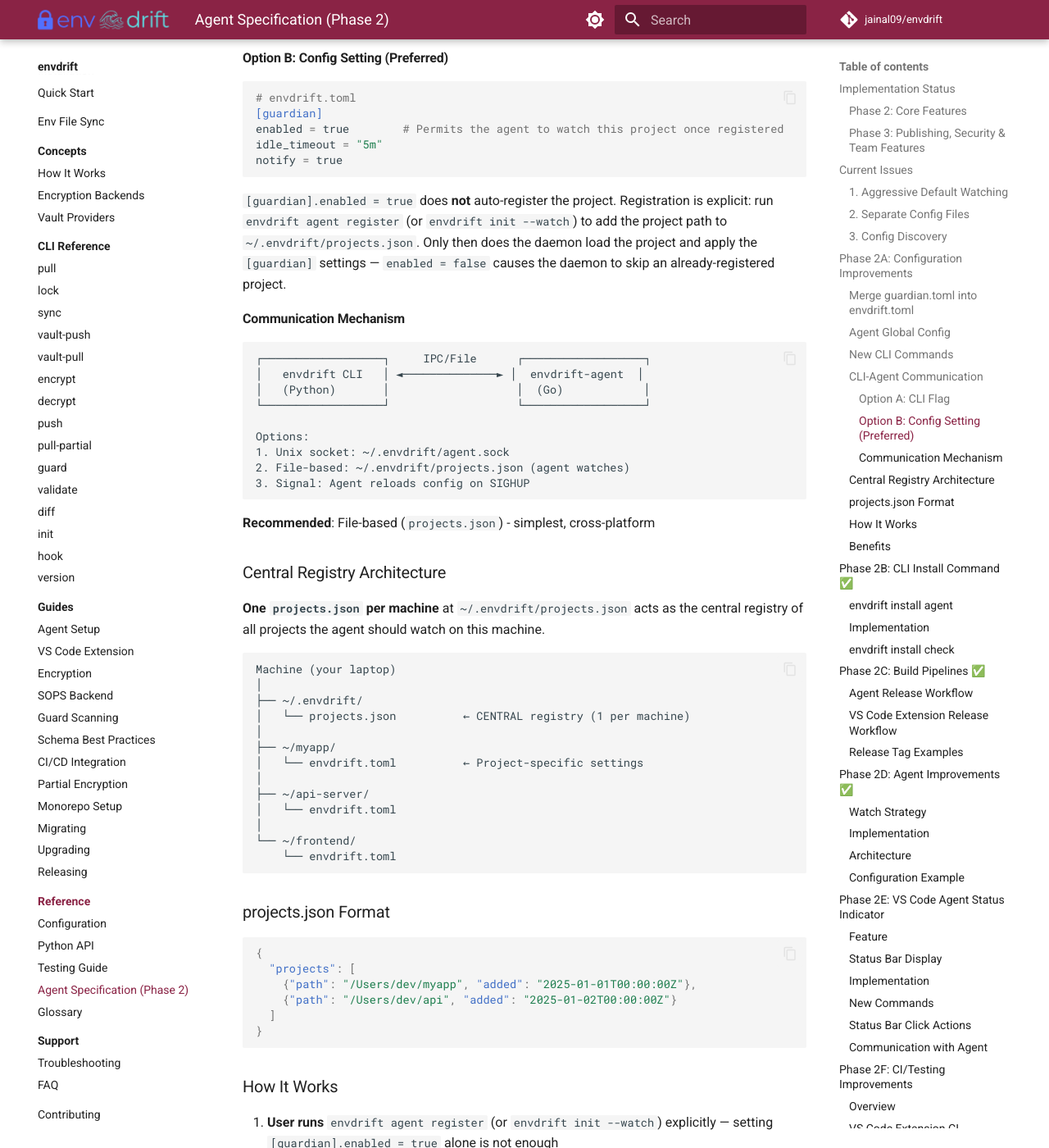
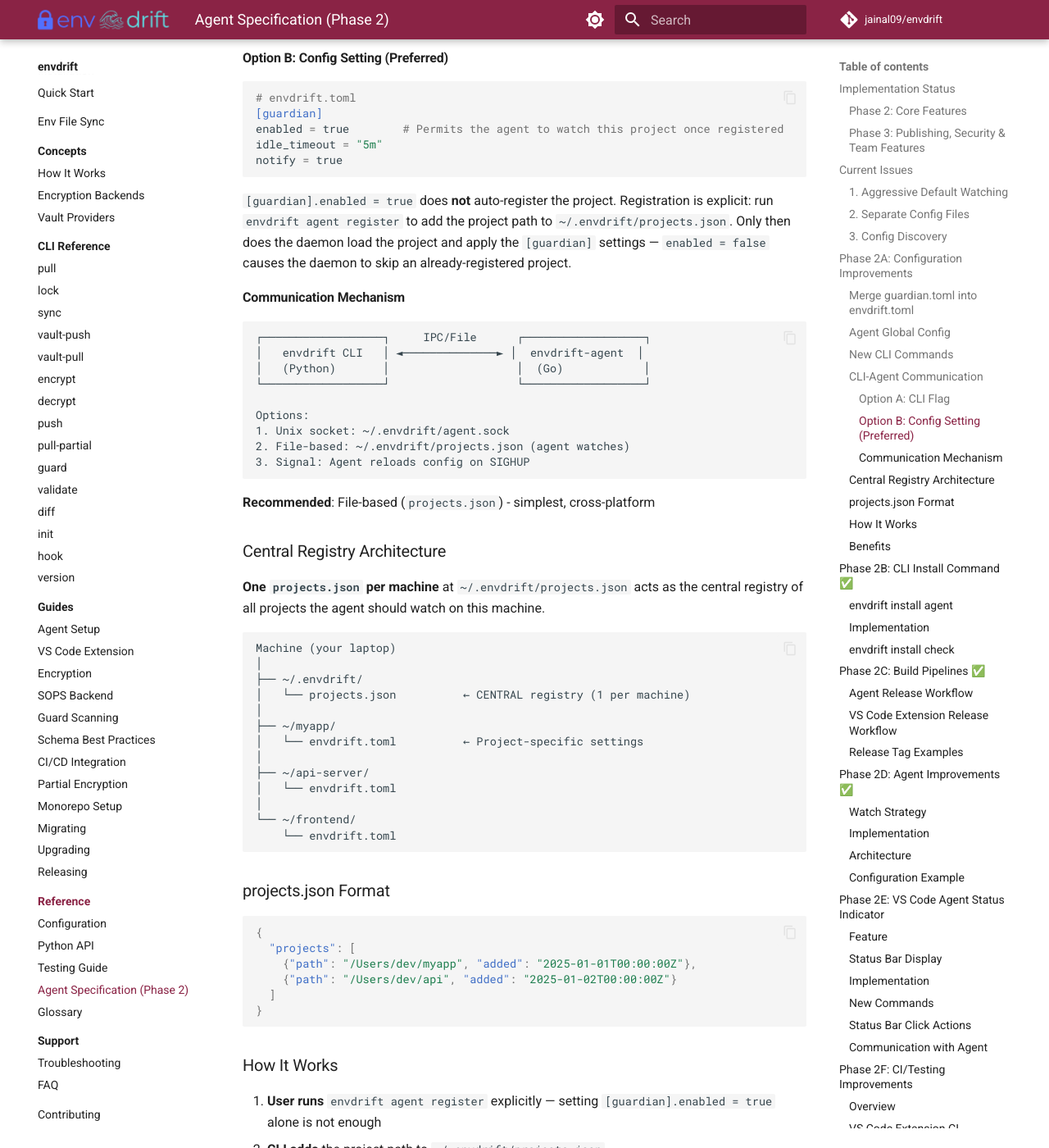
Before and after one commit to jainal09/envdrift, an MkDocs documentation site: the page built from docs/agent-spec.md, in a window 1280 px wide and 1400 px high, scrolled down 2899 px. Shown: the whole window at 82% size. Built offline with MkDocs 1.6.1 and Material for MkDocs 9.7.7, drawn with Linux system fonts in a browser that asks for light colours; comment, search, counter and statistics services are not loaded.

Commit message:
docs: wrap long line + remove init --watch from agent-spec.md
- Fix markdownlint MD013 (150-char) on the troubleshooting.md secret-path note.
- #366 completeness (greptile): remove the inaccurate `envdrift init --watch`
  registration alias from agent-spec.md prose (the Option A code block remains as
  a labelled design proposal).

````diff
--- a/docs/agent-spec.md
+++ b/docs/agent-spec.md
@@ -122,7 +122,7 @@
 ```
 
 `[guardian].enabled = true` does **not** auto-register the project. Registration
-is explicit: run `envdrift agent register` (or `envdrift init --watch`) to add
+is explicit: run `envdrift agent register` to add
 the project path to `~/.envdrift/projects.json`. Only then does the daemon load
 the project and apply the `[guardian]` settings — `enabled = false` causes the
 daemon to skip an already-registered project.
@@ -177,7 +177,7 @@
 
 ### How It Works
 
-1. **User runs** `envdrift agent register` (or `envdrift init --watch`) explicitly — setting `[guardian].enabled = true` alone is not enough
+1. **User runs** `envdrift agent register` explicitly — setting `[guardian].enabled = true` alone is not enough
 2. **CLI adds** the project path to `~/.envdrift/projects.json`
 3. **Agent watches** `projects.json` for changes (via fsnotify)
 4. **Agent reads** each project's `envdrift.toml` for patterns/excludes
````
Also changed, not shown: docs/support/troubleshooting.md (+3 -1 lines).
